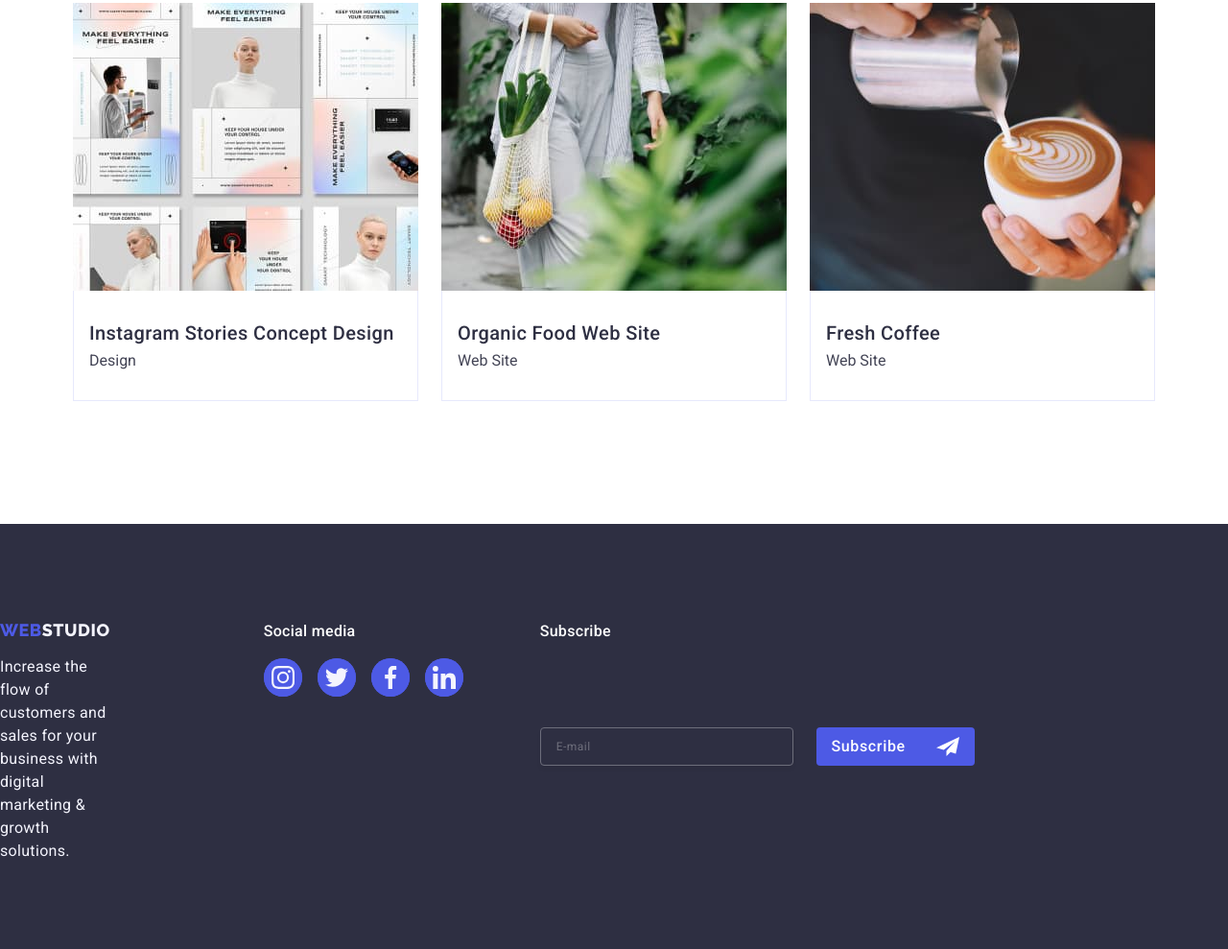
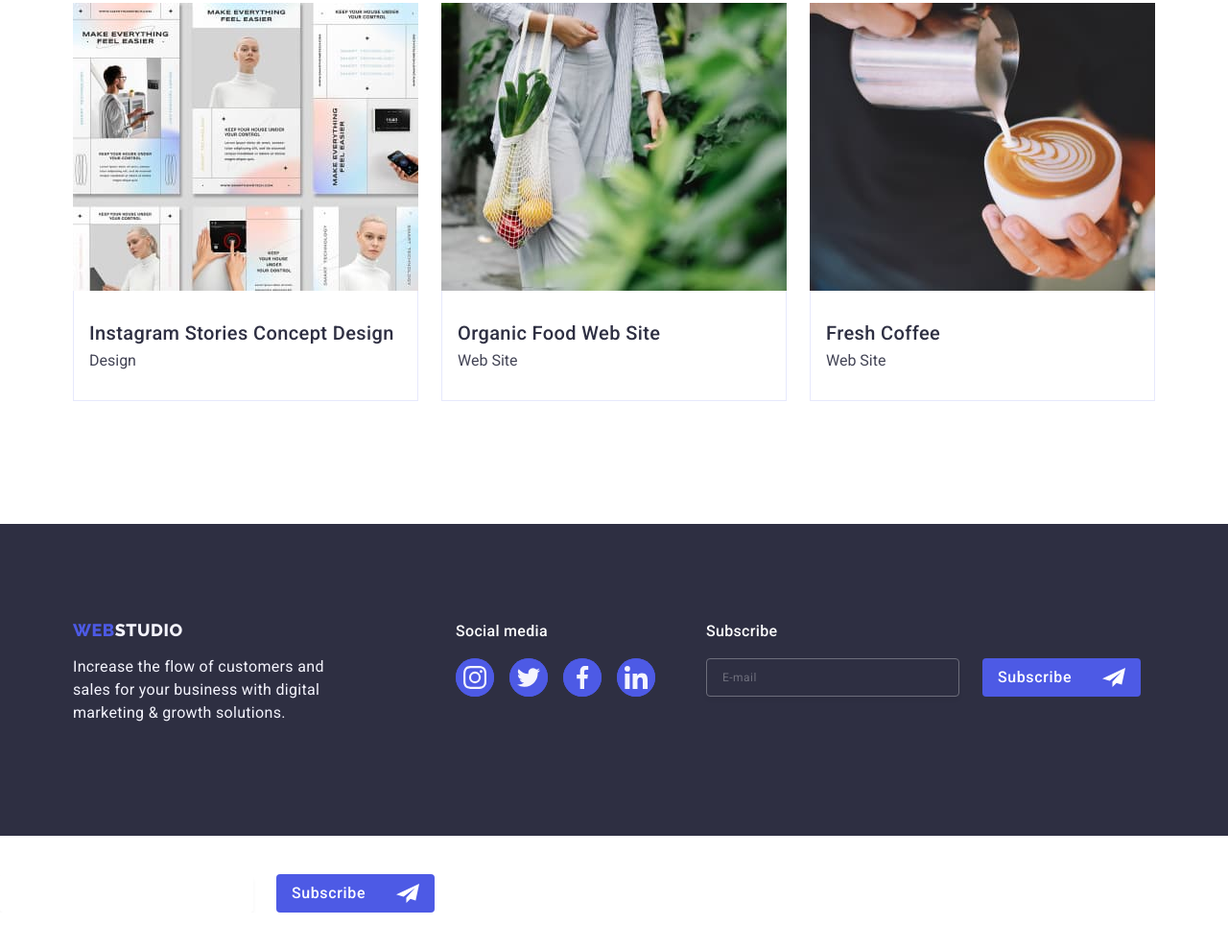
Before and after one commit to Masenko2604/hw-05, a plain HTML site: page portfolio.html in a window 1280 px wide. Shown: the part 1231-2220 px from the top of the page at 96% size. After the commit the page ends 2182 px from the top, so only its background shows below. Drawn offline with nearby package versions, Linux system fonts and the light colour scheme.

Commit message:
error footer

```diff
--- a/css/styles.css
+++ b/css/styles.css
@@ -336,11 +336,10 @@ button {
 
 .team {
   padding: 120px 0;
-  max-width: 1440px;
   margin: auto;
 }
 .team-card-container {
-  padding: 32px 0;;
+
 }
 
 .team-title-list {
@@ -371,8 +370,6 @@ button {
 }
 .team-card-name {
   padding: 32px 0;
-  width: 232px;
-  height: 56px;
 }
 
 .team-list-position {
@@ -476,9 +473,9 @@ button {
 }
 .footer-content {
   align-items: baseline;
-  margin-right: 120px;
   display: flex;
  }
+
  .footer-logo-text {
   margin-right: 120px;
  }
@@ -507,22 +504,19 @@ button {
 
 .footer-page-text {
   color: var(--cloud, #f4f4fd);
-  font-family: 'Roboto', sans-serif;
   font-size: 16px;
   font-style: normal;
   line-height: 1.5;
   letter-spacing: 0.02em;
   border: none;
-  max-width: 264px;
+
   margin-bottom: 16px;
+  width: 264px;
 }
 .footer-social {
   gap: 24px;
   align-items: center;
   justify-content: center;
-  margin-bottom: 132px;
-
-
 }
 .footer-social-text {
   font-weight: 500;
@@ -531,7 +525,6 @@ button {
   letter-spacing: 0.02em;
   color: #ffffff;
   margin-bottom: 16px;
-  padding-left: 40px;
 
 }
 .footer-list {
@@ -575,10 +568,8 @@ background-color: #31d0aa;
 
 /* Footer form */
 .footer-subscribe {
-margin-right: 159px;
 justify-content: center;
-margin-left: 80px;
-
+align-items: center;
 }
 
 .subscribe-position {
@@ -587,9 +578,6 @@ margin-left: 80px;
   font-weight: 500;
   line-height: 1.5;
   letter-spacing: 0.02em;
-  width: 453px;
-  height: 80px;
-  display: inline-block;
   margin-bottom: 16px;
 
   }
--- a/portfolio.html
+++ b/portfolio.html
@@ -335,7 +335,7 @@
     <!--Footer section-->
 
     <footer class="footer-finish">
-      <div class="footer-content">
+      <div class="footer-content container">
         <div class="footer-logo-text">
           <a class="footer-logo-link link" href="./index.html"
             >Web<span class="footer-logo-dark">Studio</span></a
@@ -345,11 +345,11 @@
             digital marketing & growth solutions.
           </p>
         </div>
-        <div class="footer-social">
+        <div class="footer-social container">
           <p class="footer-social-text">Social media</p>
-          <ul class="footer-list">
+          <ul class="footer-list list">
             <li class="footer-item-link">
-              <a href="" class="footer-icon-link">
+              <a href="" class="footer-icon-link link">
                 <svg class="footer-icon-soc" width="24" height="24">
                   <use href="./images/icons.svg#icon-instagram"></use>
                 </svg>
@@ -379,6 +379,29 @@
           </ul>
         </div>
         <!-- Footer form -->
+        <div class="footer-subscribe container">
+          <p class="subscribe-position">Subscribe</p>
+          <form class="footer-form" name="subscribe-form">
+            <label class="input-email">
+              <input
+                class="footer-form-input"
+                name="subscribe-email"
+                type="email"
+                placeholder="E-mail"
+              />
+            </label>
+
+            <button class="btn btn-accent" type="submit">
+              Subscribe
+              <svg class="footer-btn-icon" width="24" height="24">
+                <use href="./images/icons.svg#icon-letadlo"></use>
+              </svg>
+            </button>
+          </form>
+        </div>
+      </div>
+    </footer>
+        <!-- Footer form -->
         <div class="footer-subscribe">
           <p class="subscribe-position">Subscribe</p>
           <form class="footer-form" name="subscribe-form">
```
Also changed, not shown: index.html (+9 -9 lines).
